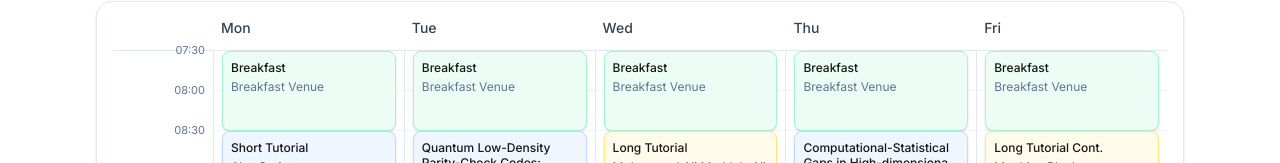
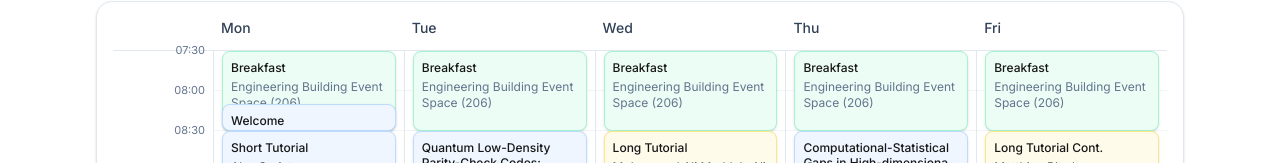
Before and after one commit to BYU-ECE-Software/NASIT2026, a Next.js app: page /program in a window 1280 px wide. Shown: the part 789-952 px from the top of the page. Built offline with nearby package versions, Linux system fonts and the light colour scheme.

Commit message:
Add breakfast venue, also a welcome talk

```diff
--- a/data/schedule.ts
+++ b/data/schedule.ts
@@ -9,8 +9,18 @@ export const schedule: ScheduleEvent[] = [
     end: "08:30",
     title: "Breakfast",
     // speakers: ["Dr. Alex Johnson"],
-    location: "Breakfast Venue",
+    location: "Engineering Building Event Space (206)",
     variant: "Breakfast",
+  },
+  {
+    id: "e121",
+    dayIndex: 0,
+    start: "08:10",
+    end: "08:30",
+    title: "Welcome",
+    speakers: ["Dr. Willie Harrison"],
+    location: "Engineering Building Event Space (206)",
+    variant: "Short Tutorial",
   },
   {
     id: "e1",
@@ -99,7 +109,7 @@ export const schedule: ScheduleEvent[] = [
     end: "08:30",
     title: "Breakfast",
     // speakers: ["Q. Zhang"],
-    location: "Breakfast Venue",
+    location: "Engineering Building Event Space (206)",
     variant: "Breakfast",
   },
   {
@@ -179,7 +189,7 @@ export const schedule: ScheduleEvent[] = [
     end: "08:30",
     title: "Breakfast",
     // speakers: ["Q. Zhang"],
-    location: "Breakfast Venue",
+    location: "Engineering Building Event Space (206)",
     variant: "Breakfast",
   },
   {
@@ -239,7 +249,7 @@ export const schedule: ScheduleEvent[] = [
     end: "08:30",
     title: "Breakfast",
     // speakers: ["Q. Zhang"],
-    location: "Breakfast Venue",
+    location: "Engineering Building Event Space (206)",
     variant: "Breakfast",
   },
   {
@@ -329,7 +339,7 @@ export const schedule: ScheduleEvent[] = [
     end: "08:30",
     title: "Breakfast",
     // speakers: ["Q. Zhang"],
-    location: "Breakfast Venue",
+    location: "Engineering Building Event Space (206)",
     variant: "Breakfast",
   },
   {
```
